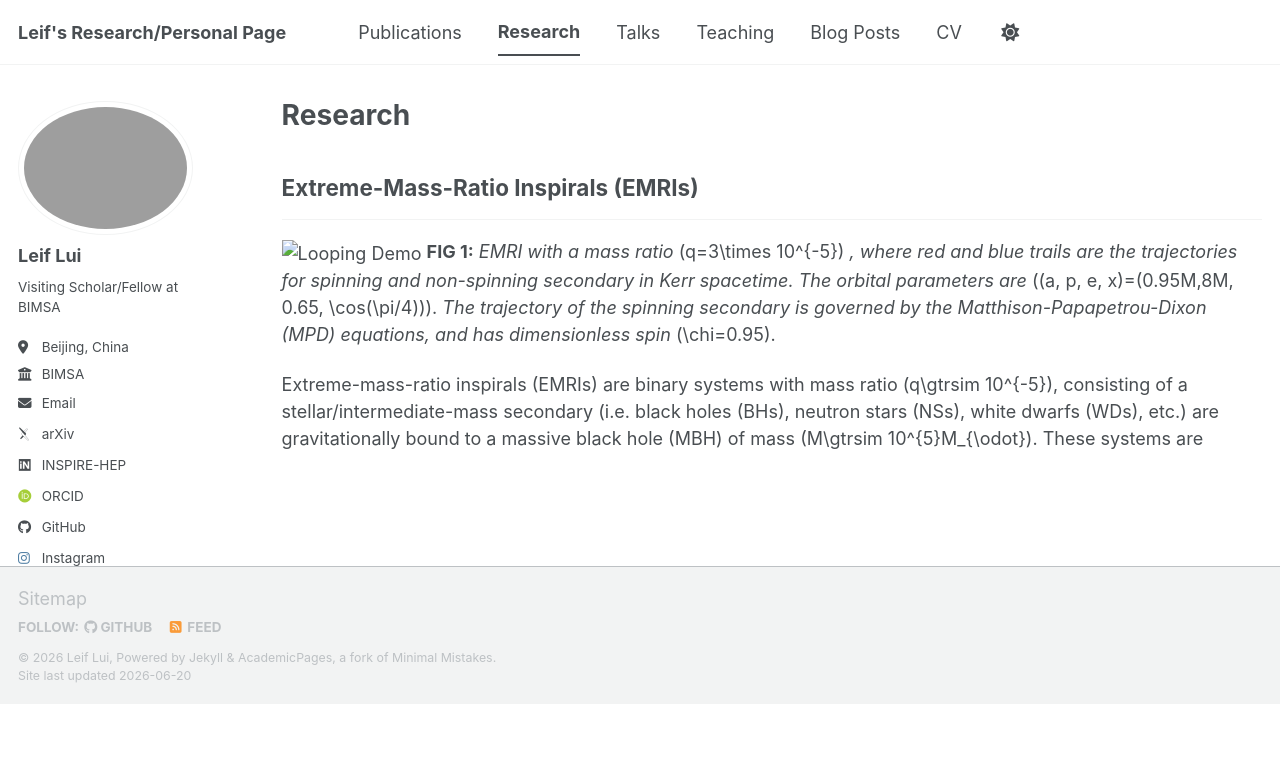
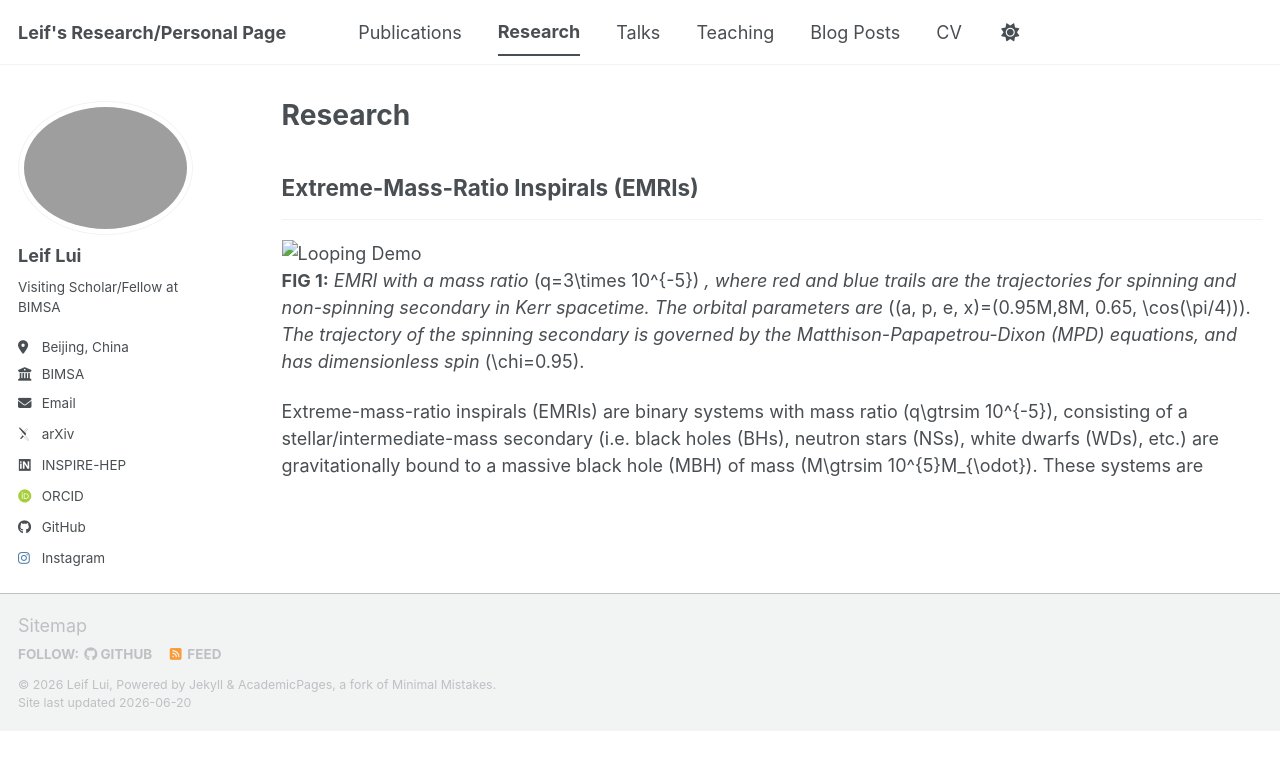
Before and after one commit to leiflui/leiflui.github.io, a Jekyll site: the page built from _pages/portfolio.md, in a window 1280 px wide. Shown: the top 770 px of the page. Built offline with Jekyll 4.4.1, drawn with Linux system fonts in a browser that asks for light colours; some web fonts are replaced; a script bundle is joined from its source files by our own code; library files that are not in the unit come from our copies.

Commit message:
Update portfolio.md

```diff
--- a/_pages/portfolio.md
+++ b/_pages/portfolio.md
@@ -7,7 +7,7 @@ author_profile: true
 
 ## Extreme-Mass-Ratio Inspirals (EMRIs)
 ------
-![Looping Demo](images/kerr_geodesics_rotating_trails_4_3.gif)
+![Looping Demo](images/kerr_geodesics_rotating_trails_4_3.gif)<br>
 **FIG 1:** *EMRI with a mass ratio* \(q=3\times 10^{-5}\) *, where red and blue trails are the trajectories for spinning and non-spinning secondary in Kerr spacetime. The orbital parameters are* \((a, p, e, x)=(0.95M,8M, 0.65, \cos(\pi/4))\). *The trajectory of the spinning secondary is governed by the Matthison-Papapetrou-Dixon (MPD) equations, and has dimensionless spin* \(\chi=0.95\).
 
 Extreme-mass-ratio inspirals (EMRIs) are binary systems with mass ratio \(q\gtrsim 10^{-5}\), consisting of a stellar/intermediate-mass secondary (i.e. black holes (BHs), neutron stars (NSs), white dwarfs (WDs), etc.) are gravitationally bound to a massive black hole (MBH) of mass \(M\gtrsim 10^{5}M_{\odot}\). These systems are
```
